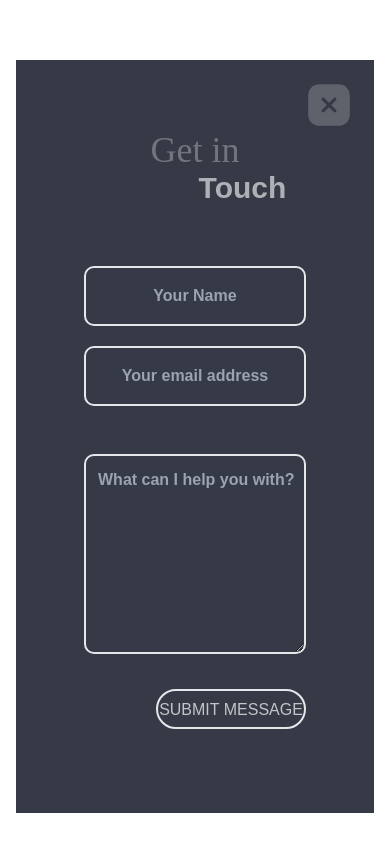
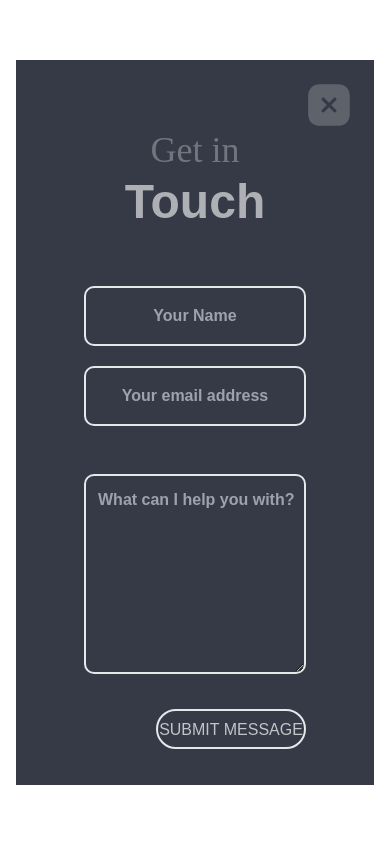
Before and after one commit to Valentin993/Portfolio, a Next.js app: page /contact-form in a window 390 px wide. Shown: the top 852 px of the page. Built offline with nearby package versions, Linux system fonts and the light colour scheme.

Commit message:
changed position of the form title

```diff
--- a/app/components/Contact.js
+++ b/app/components/Contact.js
@@ -71,7 +71,7 @@ export default function Contact() {
               <span className="block text-4xl md:text-5xl lg:text-6xl 2xl:text-8xl text-[#FFFFFF]/[.30] font-[AllertaStencil]">
                 Get in
               </span>
-              <span className="block text-3xl md:text-4xl lg:text-5xl 2xl:text-7xl text-[#FFFFFF]/[.60] font-bold pl-[95px] md:pl-[115px] lg:pl-[150px] 2xl:pl-[250px] ">
+              <span className="block text-5xl md:text-6xl 2xl:text-7xl text-[#FFFFFF]/[.60] font-bold pt-2 lg:pl-[150px] 2xl:pl-[250px] ">
                 Touch
               </span>
             </h2>
@@ -103,7 +103,7 @@ export default function Contact() {
               />
             </div>
 
-            <div className="flex justify-end px-12 lg:px-0 mb-16 lg:mb-0">
+            <div className="flex justify-end px-12 lg:px-0 mb-4 lg:mb-0">
               <div className="border-2 border-white-500 text-[#FFFFFF]/[.70] font-medium xl:font-semibold xl:text-xl text-center pt-[7px] xl:pt-3 rounded-[30px] w-[150px] h-[40px] mt-7 xl:w-[200px] xl:h-[56px] xl:mt-[40px] hover:border-sky-500 hover:text-sky-500 active:bg-sky-700">
                 <button type="submit">SUBMIT MESSAGE</button>
               </div>
```
